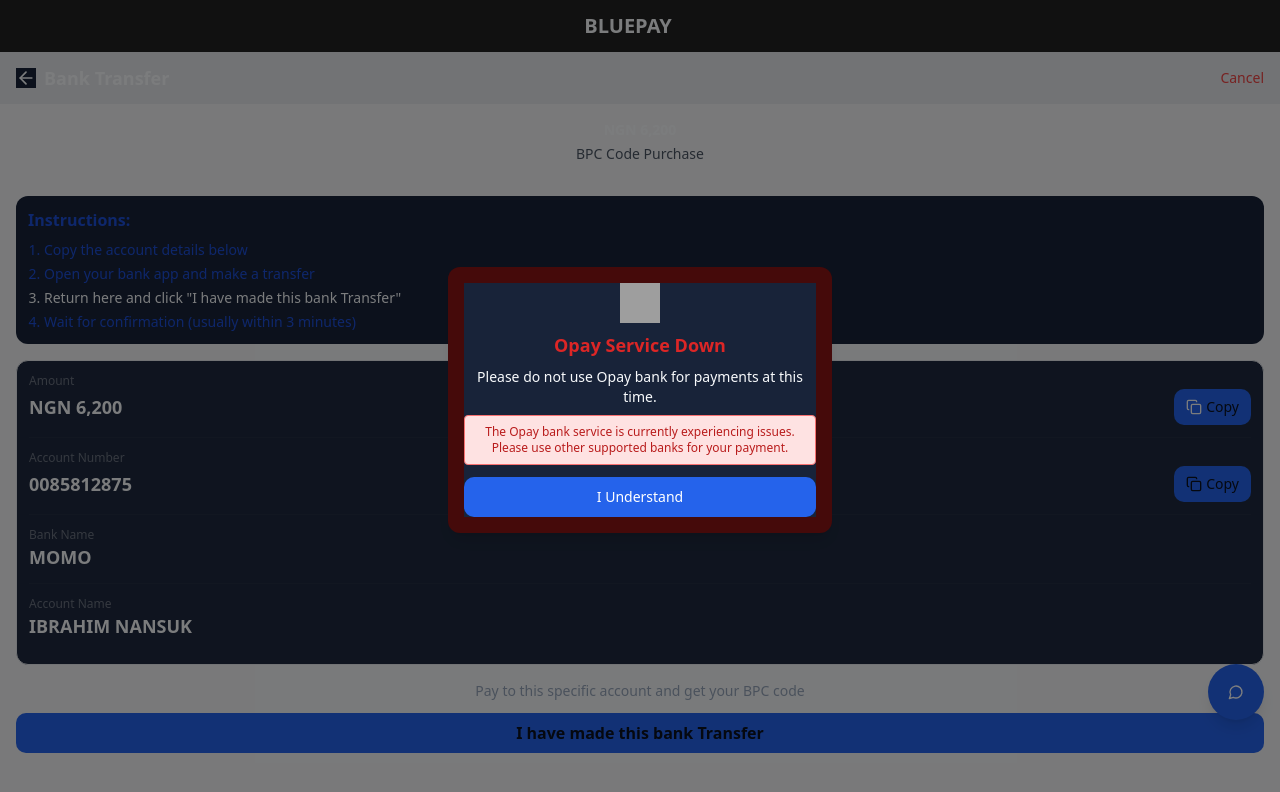
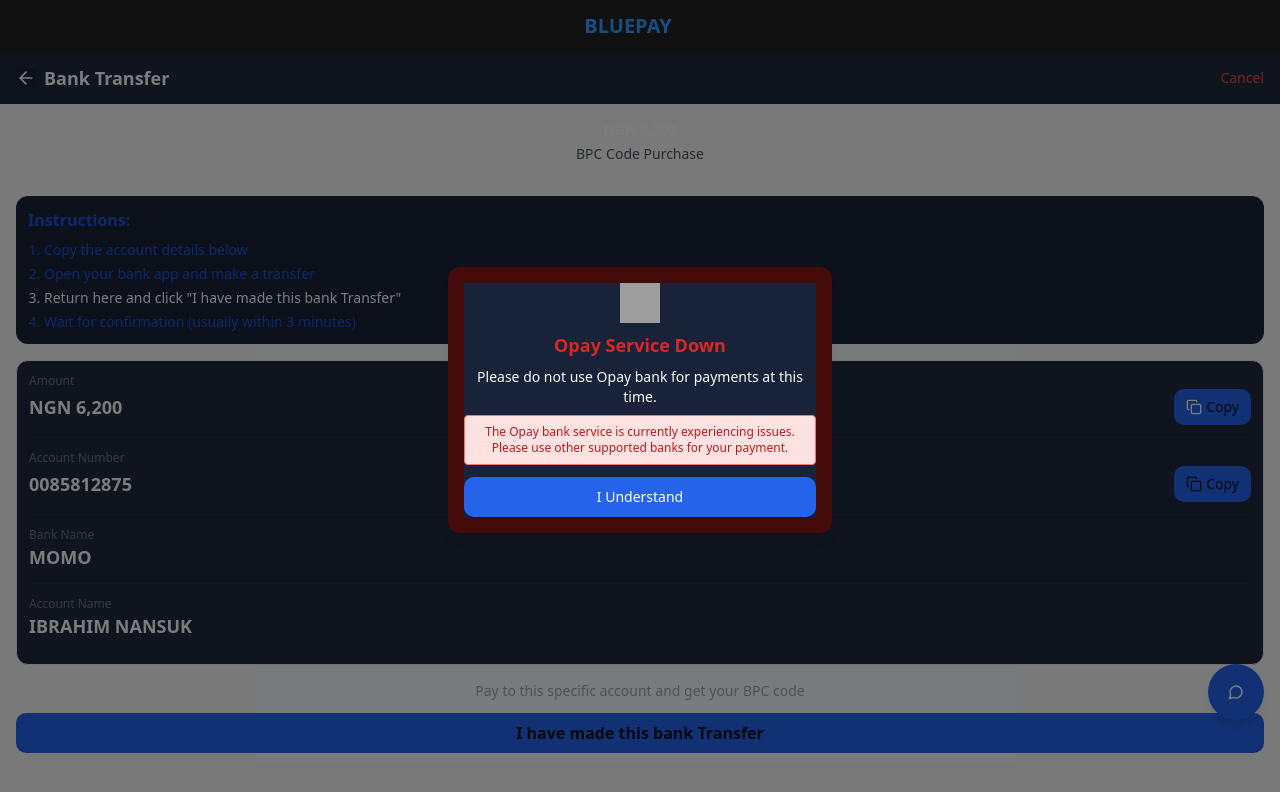
Before and after one commit to Weblog1240/bluepay-2026, a React (Vite) app: page /buy-bpc/payment in a window 1280 px wide. Shown: the top 792 px of the page. Built offline with nearby package versions, Linux system fonts and the light colour scheme; grey boxes are pictures that could not be loaded.

Commit message:
Visual edit in Lovable
Edited UI in Lovable

```diff
--- a/src/pages/BuyBPCPayment.tsx
+++ b/src/pages/BuyBPCPayment.tsx
@@ -43,13 +43,13 @@ const BuyBPCPayment = () => {
         <button className="text-lg">
           <span className="sr-only">Menu</span>
         </button>
-        <h1 className="text-xl font-semibold">BLUEPAY</h1>
+        <h1 className="text-xl font-semibold text-primary">BLUEPAY</h1>
         <div className="w-6 h-6">
           <span className="sr-only">Notifications</span>
         </div>
       </header>
 
-      <div className="bg-gray-200 py-3 px-4 flex items-center justify-between">
+      <div className="py-3 px-4 flex items-center justify-between bg-muted">
         <div className="flex items-center">
           <button onClick={() => navigate(-1)} className="mr-2 bg-secondary">
             <ArrowLeft size={20} />
```
